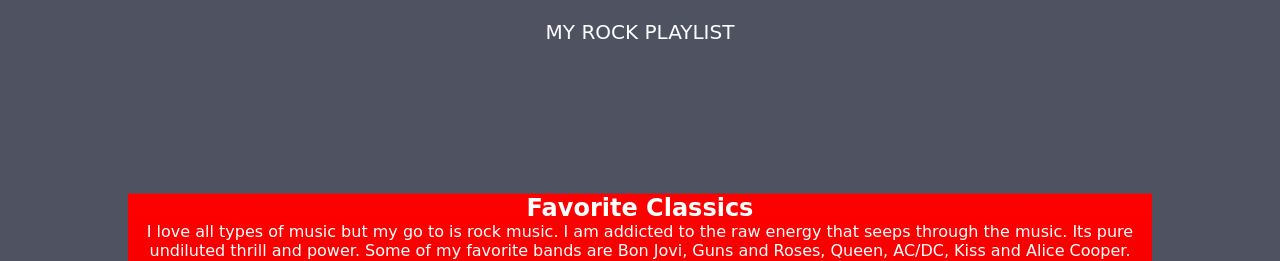
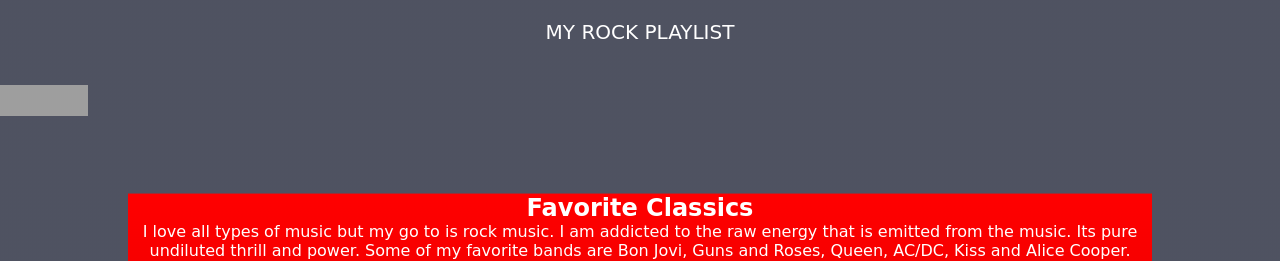
Before and after one commit to Naa-Adai/Mildred_Loves_To_Rock, a plain HTML site: page index.html in a window 1280 px wide. Shown: the part 543-804 px from the top of the page. Drawn offline with Linux system fonts and the light colour scheme; grey boxes are pictures that could not be loaded; a script that the page names is missing; a web font is replaced by a local one.

Commit message:
Update index.html

```diff
--- a/index.html
+++ b/index.html
@@ -28,10 +28,9 @@ excerpted for educational purposes with credit to the author.
                     </ul>
                 </div>
             </nav>
-
                 <div class="classics">
                 <h1>Favorite Classics</h1>
-				<p> I love all types of music but my go to is rock music. I am addicted to the raw energy that seeps through the music. Its pure undiluted thrill and power.
+                <p> I love all types of music but my go to is rock music. I am addicted to the raw energy that is emitted from the music. Its pure undiluted thrill and power.
                 Some of my favorite bands are Bon Jovi, Guns and Roses, Queen, AC/DC, Kiss and Alice Cooper. Below are a list of my top 20 songs from my spotify Rock playlist in no particular order.
                 </p>
                 <table class="fav-table">
@@ -191,9 +190,15 @@ excerpted for educational purposes with credit to the author.
                     <li><a href="https://open.spotify.com/playlist/7BzXGVmBb3rXOkLKDkoJEU?si=4f085ac8996c4e9c"> CHECK OUT MY FULL PLAYLIST ON SPOTIFY !!! </a></li>
                 </ul>
             </div>
-
+            <div class="validation">
+                <p>
+                    <a href="http://jigsaw.w3.org/css-validator/check/referer">
+                    <img style="border:0;width:88px;height:31px"
+                    src="http://jigsaw.w3.org/css-validator/images/vcss"
+                    alt="Valid CSS!" />
+                    </a>
+                </p>
+            </div>
         </section>
-
-
     </body>
 </html>
```
Lines whose indentation alone changed are shown as unchanged.
